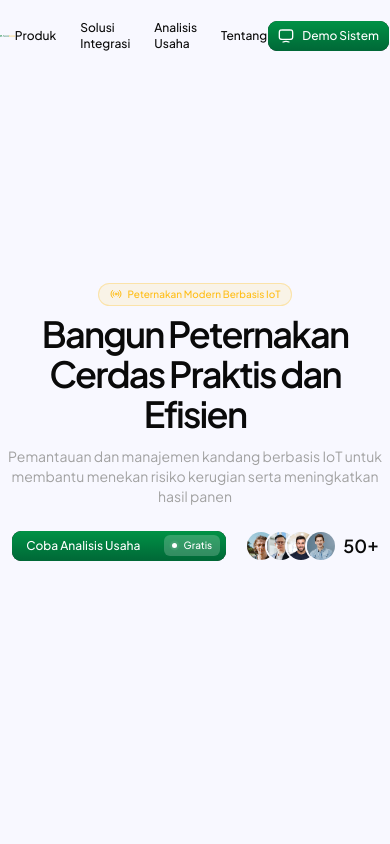
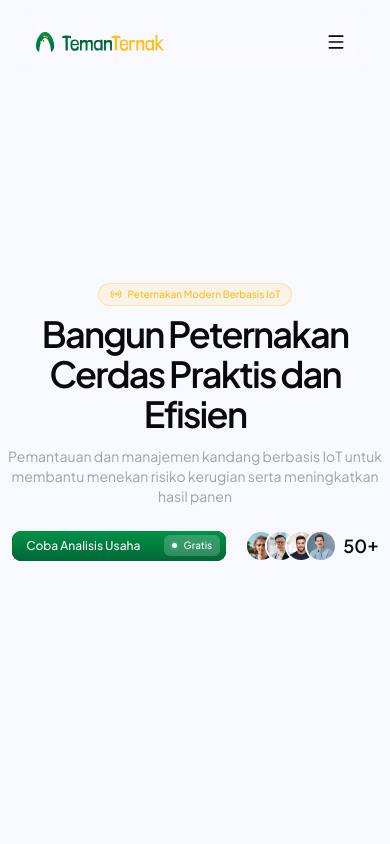
Before and after one commit to amntllhz/temanternak, a React (Vite) app: page / in a window 390 px wide. Shown: the top 844 px of the page. Built offline with nearby package versions, Linux system fonts and the light colour scheme.

Commit message:
feat: update navbar

```diff
--- a/src/features/landing/components/Navbar.jsx
+++ b/src/features/landing/components/Navbar.jsx
@@ -1,22 +1,90 @@
-import Logo from "@/assets/temanternak-logo.svg"
+import { useEffect, useState } from "react";
+import { Menu, X } from "lucide-react";
+import { cn } from "@/lib/utils";
+import Logo from "@/assets/temanternak-logo.svg";
 import ButtonDemo from "./ButtonDemo";
+import { navLinks } from "../data/nav";
 
 const Navbar = () => {
+    const [open, setOpen] = useState(false);
+    const [scrolled, setScrolled] = useState(false);
+    const close = () => setOpen(false);
+
+    useEffect(() => {
+        const onScroll = () => setScrolled(window.scrollY > 10);
+        onScroll();
+        window.addEventListener("scroll", onScroll, { passive: true });
+        return () => window.removeEventListener("scroll", onScroll);
+    }, []);
+
     return (
-        <div className="fixed top-0 left-0 right-0 z-50">
-            <div className="flex items-center justify-between py-5 mx-auto max-w-6xl">
-                <div className="flex items-center gap-2">
-                    <img src={Logo} alt="logo" className="w-36" />
+        <header className="right-scroll-bar-position fixed top-0 left-0 right-0 z-50">
+            {/* wrapper: atur lebar + margin */}
+            <div
+                className={cn(
+                    "relative mx-auto mt-3 w-[calc(100%-2rem)] max-w-5xl transition-all duration-300 ease-out",
+                    scrolled
+                        ? "md:mt-3 md:w-[calc(100%-2rem)] md:max-w-5xl"
+                        : "md:mt-0 md:w-full md:max-w-6xl"
+                )}
+            >
+                {/* bar: atur background + blur + padding */}
+                <div
+                    className={cn(
+                        "flex items-center justify-between rounded-xl bg-white/10 px-5 py-3 backdrop-blur-md transition-all duration-300 ease-out",
+                        scrolled
+                            ? "md:bg-white/10 md:px-5 md:py-3 md:backdrop-blur-md"
+                            : "md:bg-transparent md:px-4 md:py-5 md:backdrop-blur-[0px]"
+                    )}
+                >
+                    <a href="#" onClick={close}>
+                        <img src={Logo} alt="TemanTernak" className="w-32 md:w-36" />
+                    </a>
+
+                    {/* desktop */}
+                    <nav className="hidden items-center gap-6 md:flex">
+                        {navLinks.map(({ label, href }) => (
+                            <a key={label} href={href} className="text-xs font-medium hover:text-grad2 transition-all duration-200 ease-in-out">
+                                {label}
+                            </a>
+                        ))}
+                    </nav>
+                    <div className="hidden md:block">
+                        <ButtonDemo />
+                    </div>
+
+                    {/* mobile toggle */}
+                    <button
+                        type="button"
+                        className="rounded-lg p-2 md:hidden"
+                        aria-label={open ? "Tutup menu" : "Buka menu"}
+                        aria-expanded={open}
+                        onClick={() => setOpen((o) => !o)}
+                    >
+                        {open ? <X className="size-5" /> : <Menu className="size-5" />}
+                    </button>
                 </div>
-                <div className="flex items-center gap-6">
-                    <a href="#Proof" className="text-xs font-medium">Produk</a>
-                    <a href="#Solution" className="text-xs font-medium">Solusi Integrasi</a>
-                    <a href="#" className="text-xs font-medium">Analisis Usaha</a>
-                    <a href="#" className="text-xs font-medium">Tentang</a>
-                </div>
-                <ButtonDemo />
+
+                {/* mobile panel: sibling bar, lebar ikut wrapper */}
+                {open && (
+                    <nav className="absolute inset-x-0 top-full mt-2 flex flex-col gap-1 rounded-xl border border-white/30 bg-white/60 p-4 backdrop-blur-lg md:hidden">
+                        {navLinks.map(({ label, href }) => (
+                            <a
+                                key={label}
+                                href={href}
+                                onClick={close}
+                                className="rounded-lg px-3 py-3 text-sm font-medium hover:text-grad2"
+                            >
+                                {label}
+                            </a>
+                        ))}
+                        <div className="mt-2" onClick={close}>
+                            <ButtonDemo />
+                        </div>
+                    </nav>
+                )}
             </div>
-        </div>
+        </header>
     );
 };
 
--- /dev/null
+++ b/src/features/landing/data/nav.js
@@ -0,0 +1,6 @@
+export const navLinks = [
+    { label: "Produk", href: "#Proof" },
+    { label: "Solusi Integrasi", href: "#Solution" },
+    { label: "Analisis Usaha", href: "#analysis" },
+    { label: "Tentang", href: "#" },
+];
```
